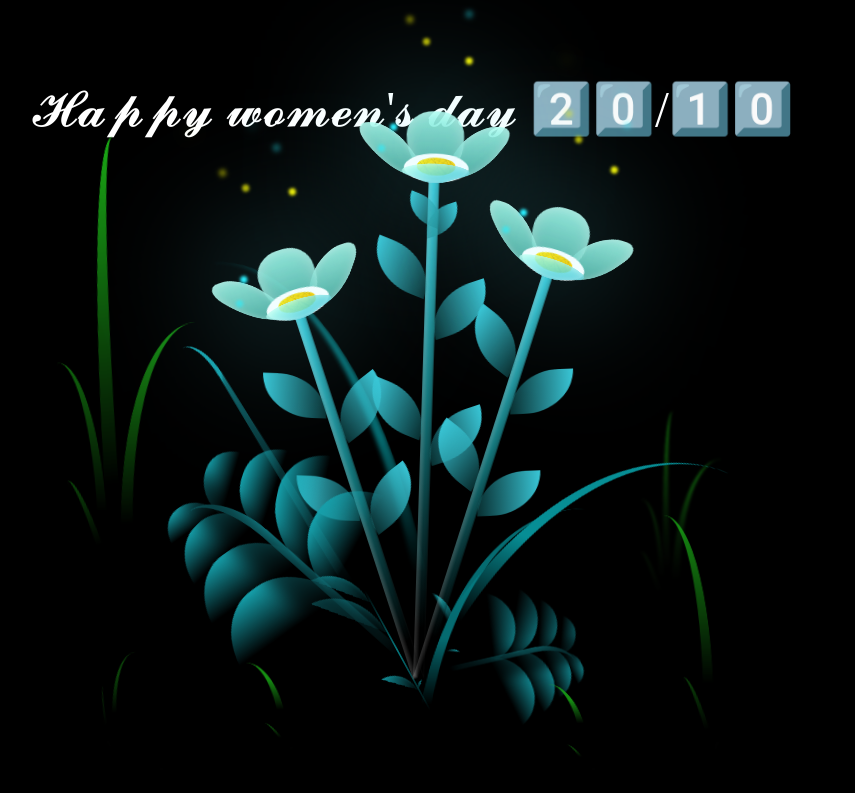
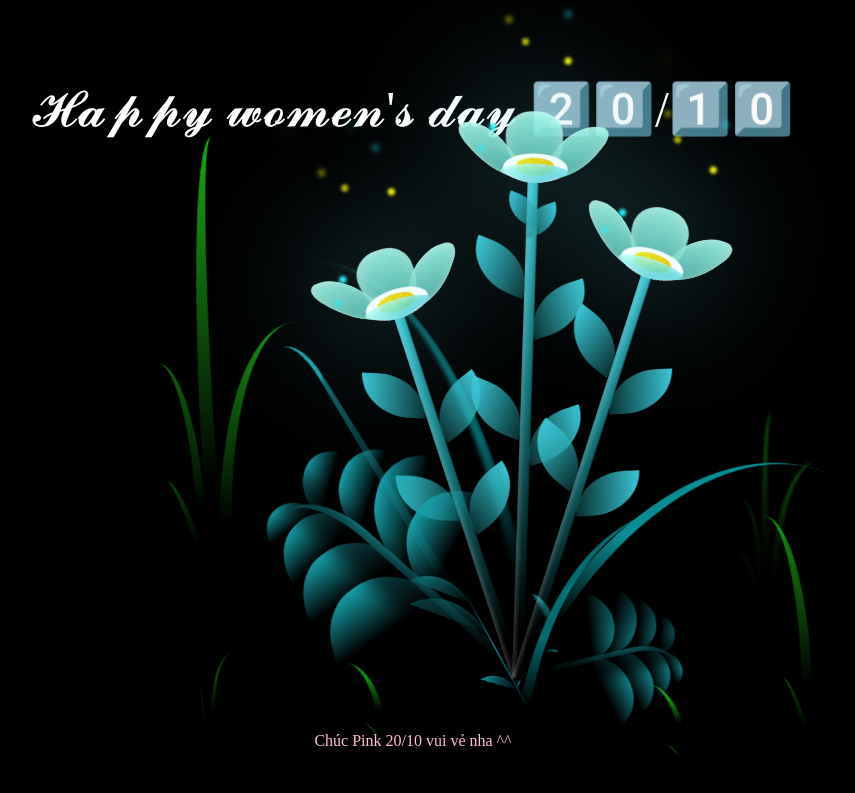
Before and after one commit to namnguyen2408/my-website, a plain HTML site: page index.html in a window 1280 px wide. Shown: the whole page, without its empty margins (227-1082 px from the left). Drawn offline with Linux system fonts and the light colour scheme.

Commit message:
Update index.html

```diff
--- a/index.html
+++ b/index.html
@@ -11,6 +11,7 @@
 <body class="not-loaded">
     <div class="night"></div>
     <div class="happy-woman-day">𝓗𝓪𝓹𝓹𝔂 𝔀𝓸𝓶𝓮𝓷'𝓼 𝓭𝓪𝔂 2️⃣0️⃣/1️⃣0️⃣</div>
+    <p style="color:pink;">Chúc Pink 20/10 vui vẻ nha ^^</p>
     <div class="flowers">
       <div class="flower flower--1">
         <div class="flower__leafs flower__leafs--1">
```
